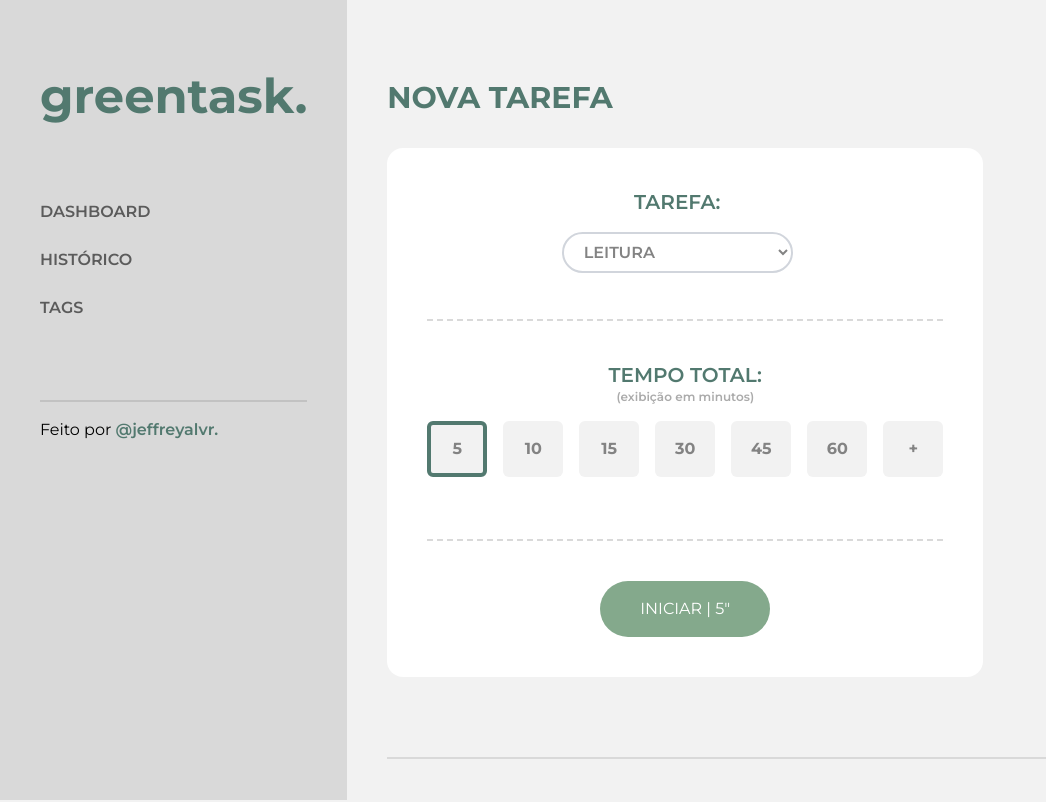
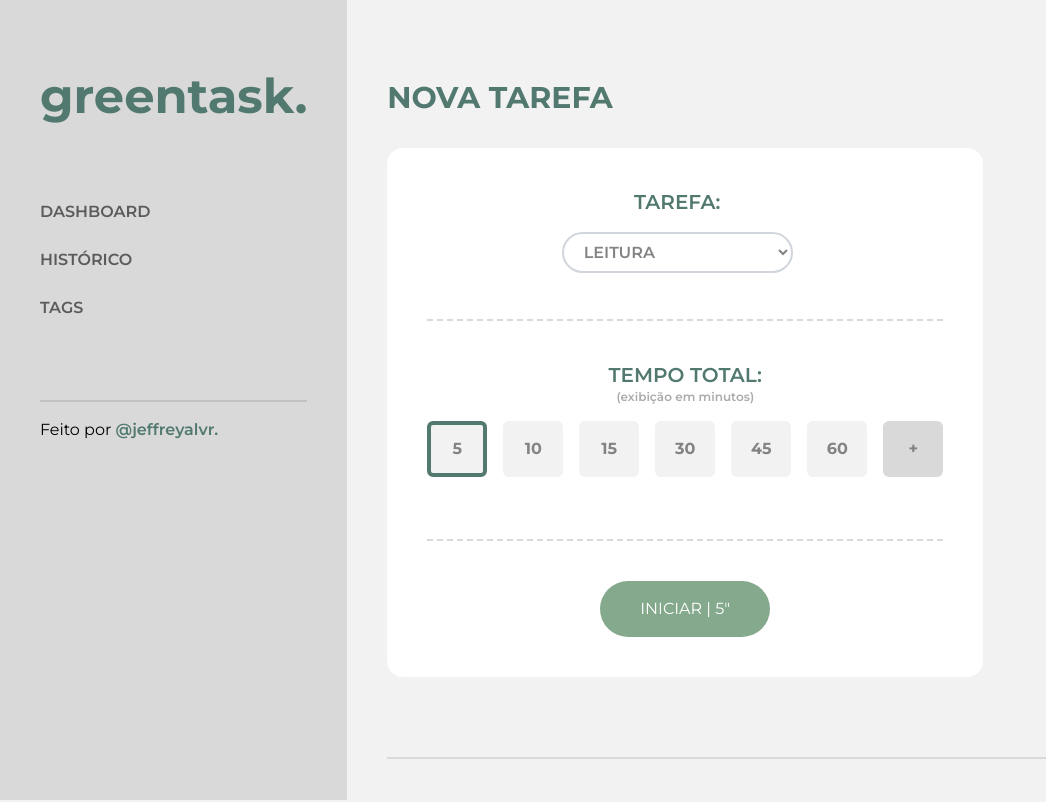
Before and after one commit to jeffreyalvr/greentask, a React (Vite) app: page / in a window 1280 px wide. Shown: the top 802 px of the page, without its empty margins (0-1046 px from the left). Built offline with nearby package versions, Linux system fonts and the light colour scheme.

Commit message:
Adiciona estilo diferenciador aos botões de expandir e fechar timeTable no TaskSection

```diff
--- a/src/components/Button/index.jsx
+++ b/src/components/Button/index.jsx
@@ -1,10 +1,10 @@
-const Button = ({ texto, toggled, title, onClick }) => {
+const Button = ({ texto, toggled, title, special, onClick }) => {
   return (
     <button
       onClick={onClick}
-      className={`min-w-[60px] py-3 rounded-md bg-[var(--bg-color)] border-4 cursor-pointer active:border-[var(--accent-primary)] ${
+      className={`min-w-[60px] py-3 rounded-md border-4 cursor-pointer active:border-[var(--accent-primary)] ${
         toggled ? "border-[var(--accent-primary)]" : "border-transparent"
-      }`}
+      } ${special ? "bg-[var(--border-light)]" : "bg-[var(--bg-color)]"}`}
       title={title}
     >
       <span className="font-bold text-[var(--fg-light)]">{texto}</span>
--- a/src/components/TaskSection/index.jsx
+++ b/src/components/TaskSection/index.jsx
@@ -71,6 +71,7 @@ const TaskSection = () => {
                 onClick={() => toggleTimeTable()}
                 texto="X"
                 title="Fechar"
+                special
               />
             </div>
           ) : (
@@ -89,6 +90,7 @@ const TaskSection = () => {
                 texto="+"
                 toggled={!isQuickValue}
                 title="Expandir opções"
+                special
               />
             </div>
           )}
```
